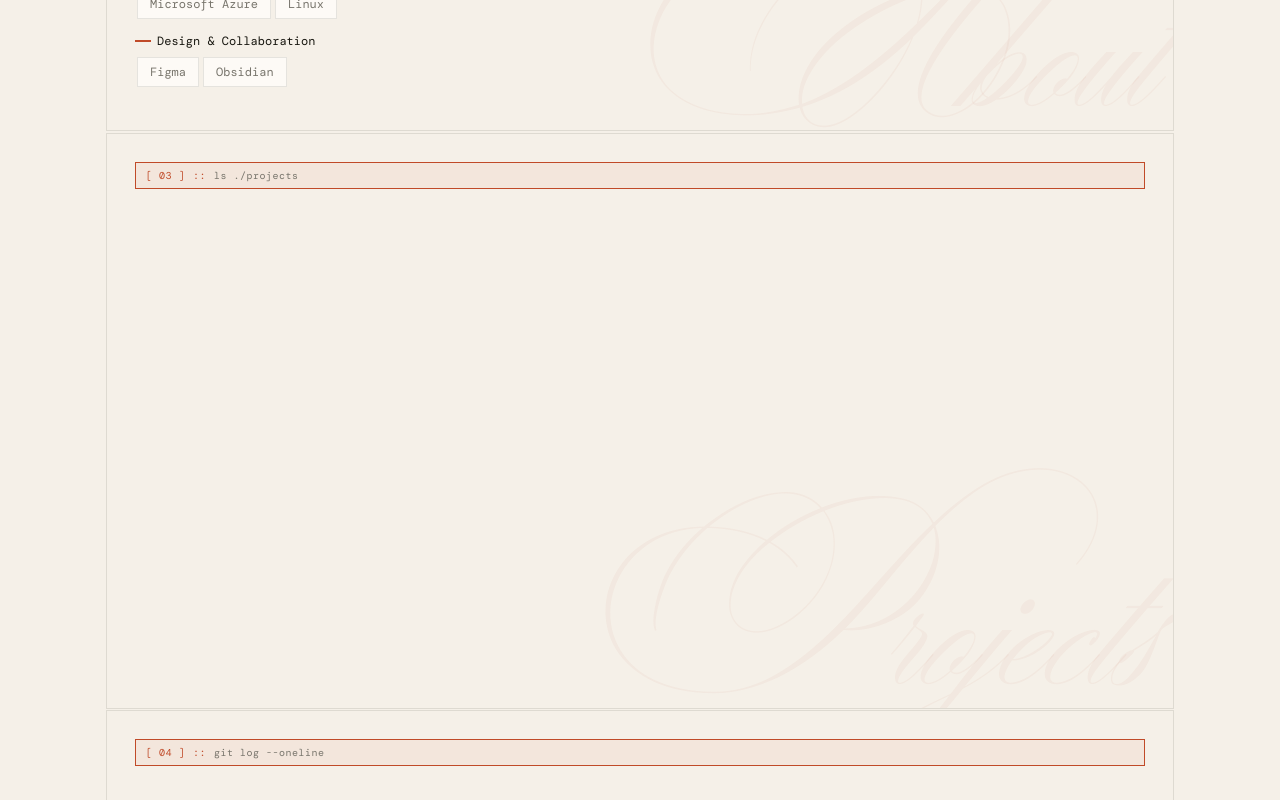
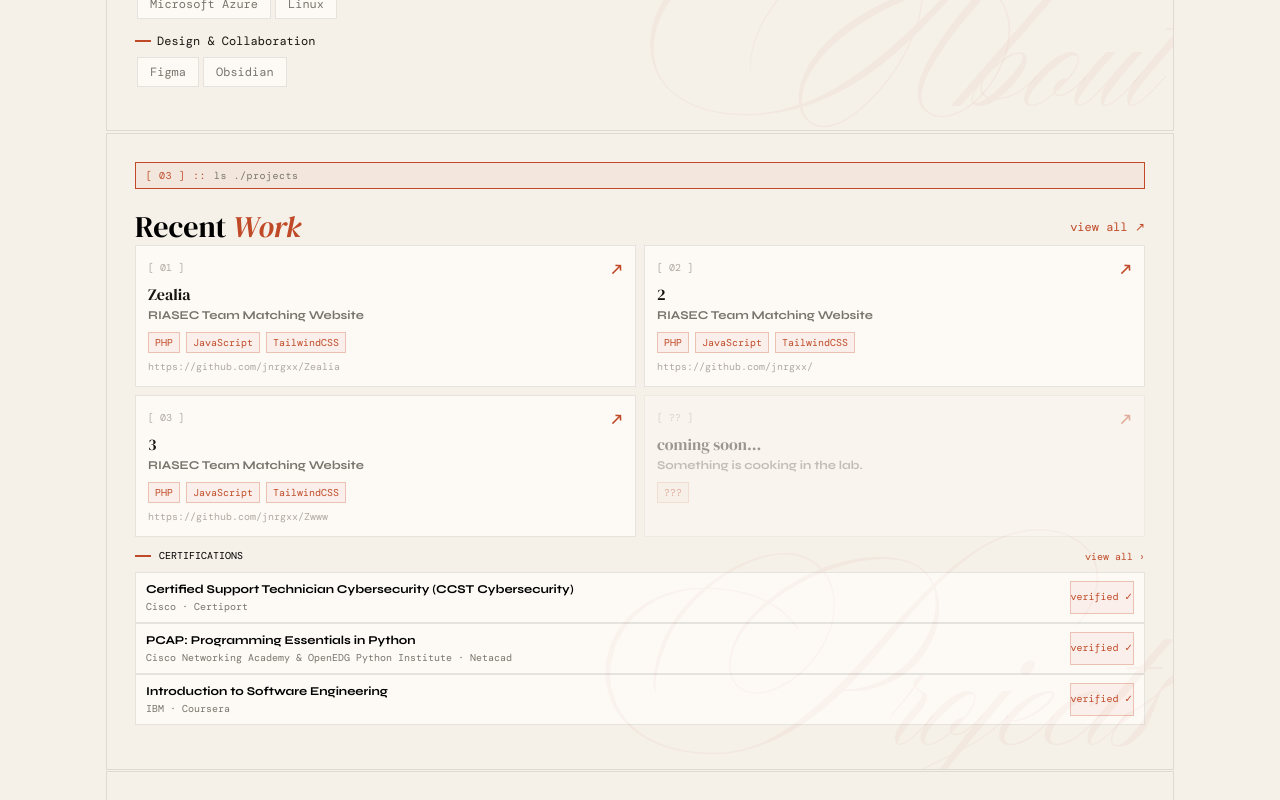
Before and after one commit to jnrgxx/portfolio, a React app: page / in a window 1280 px wide. Shown: the part 1080-1880 px from the top of the page. Built offline with nearby package versions, Linux system fonts and the light colour scheme; no server answers; the HTML template or start-up script is replaced by a standard one.

Commit message:
style: add global box-sizing rule and update font-family in index.css; refactor Stack component props and rename types in About and Projects sections for clarity

```diff
--- a/src/Components/Stack.tsx
+++ b/src/Components/Stack.tsx
@@ -6,6 +6,8 @@ type Stackture = {
 type StackProps = {
     readonly arr: Stackture[];
 }
+
+// Note: I didn't put the object of Stack here with the details because i want to re-use this in specific project page
 
 export default function Stack({ arr }: StackProps) {
     return (
--- a/src/Sections/About.tsx
+++ b/src/Sections/About.tsx
@@ -3,12 +3,12 @@ import GithubUserEvents from '../Components/GithubEvents';
 
 export default function About() {
 
-    type Stackture = {
+    type StackStructure = {
         category: string,
         tech: Array<string>
     }
 
-    const techStack: Stackture[] = [
+    const techStack: StackStructure[] = [
         {category: "Programming & Scripting", tech: ["PHP", "JavaScript", "Java", "Python", "Groovy", "SQL"]},
         {category: "Web & Backend", tech: ["ReactJS", "Laravel", "REST APIs", "MySQL", "PostgreSQL"]},
         {category: "Testing & DevOps", tech: ["JMeter", "Katalon Studio", "Postman", "Git", "GitHub", "Docker"]},
--- a/src/Sections/Projects.tsx
+++ b/src/Sections/Projects.tsx
@@ -1,12 +1,113 @@
 export default function Projects() {
 
+    // projects name, description, tech stack, link
+
+    interface ProjectStructure {
+        name: string,
+        desc: string,
+        stack: Array<string>,
+        url: string,
+    }
+
+    interface certStructure {
+        name: string,
+        company: string,
+        source: string,
+        verified: boolean,
+        url: string,
+    }
+
+    // Top 4: Projects
+    const projects: ProjectStructure[] = [
+        {name: "Zealia", desc: "RIASEC Team Matching Website", stack: ["PHP", "JavaScript", "TailwindCSS"], url: "https://github.com/jnrgxx/Zealia"},
+        {name: "2", desc: "RIASEC Team Matching Website", stack: ["PHP", "JavaScript", "TailwindCSS"], url: "https://github.com/jnrgxx/"},
+        {name: "3", desc: "RIASEC Team Matching Website", stack: ["PHP", "JavaScript", "TailwindCSS"], url: "https://github.com/jnrgxx/Zwww"},
+        {name: "coming soon...", desc: "Something is cooking in the lab.", stack: ["???"], url: "#"}
+    ]
+
+    // Top 3: Certifications
+
+    const certs: certStructure[] = [
+        {name: "Certified Support Technician Cybersecurity (CCST Cybersecurity)", company: "Cisco", source: "Certiport", verified: true, url: "https://www.credly.com/badges/bc2ec00f-6132-4eaf-ab01-6a4c0a89d89c/linked_in_profile"},
+        {name: "PCAP: Programming Essentials in Python", company: "Cisco Networking Academy & OpenEDG Python Institute", source: "Netacad", verified: true, url: "https://www.coursera.org/account/accomplishments/verify/MIOS4AP9U8C6"},
+        {name: "Introduction to Software Engineering", company: "IBM", source: "Coursera", verified: true, url: "https://www.linkedin.com/in/jrogeet/details/certifications/1734626606926/single-media-viewer?type=DOCUMENT&profileId=ACoAAEJd4MEBcNifXTtCX7fSTLw2-bqBBsTXlC0&lipi=urn%3Ali%3Apage%3Ad_flagship3_profile_view_base_certifications_details%3BkUL923axQFCs%2FlHOFgF%2Bxg%3D%3D"},
+    ]
+
     return (
-        <section className="overflow-hidden relative flex flex-col h-hero-height border border-bd bg-cr p-section-pad">
-             <div className="tracking-wider border-[0.5px] border-acc py-[5px] px-[10px] flex gap-2 font-dm-mono text-xxs text-muted bg-abg">
+        <section className="overflow-hidden relative flex flex-col min-h-hero-height border border-bd bg-cr p-section-pad">
+             <div className="mb-5 tracking-wider border-[0.5px] border-acc py-[5px] px-[10px] flex gap-2 font-dm-mono text-xxs text-muted bg-abg">
                 <p className="text-acc font-med">[ 03 ]</p>
                 <span className="text-acc">::</span>
                 ls ./projects
              </div>
+
+            <div className="mb-4 flex flex-col items-start">
+                <div className="flex flex-col w-full mb-3">
+                    <div className="flex justify-between items-center">
+                        <h1 className="font-dmserif text-3xl">Recent <em className="text-acc">Work</em></h1>
+                        <a href="#" className="text-xs text-acc font-dm-mono">view all ↗</a>
+                    </div>
+
+                    <div className="grid grid-cols-2 gap-2 w-full">
+                        {projects.map((p, index) =>
+                            <a key={p.url} href="#" className={`${p.url == "#" ? "opacity-40" : ""} flex flex-col p-3 bg-card border-[0.5px] border-bd`}>
+                                <div className="flex justify-between items-center">
+                                    <span className="font-dm-mono text-xxs text-sub mb-1">
+                                        {/* Print the Index of the project as number and add "0" at the start if it's less than 10 */}
+                                        [ {p.url == "#" ? "??" : String(index + 1).padStart(2, "0")} ]
+                                    </span>
+                                    <span className="text-acc">↗</span>
+                                </div>
+
+                                <div className="flex flex-col items-start">
+                                    <h3 className="font-dmserif text-base text-ink">{p.name}</h3>
+                                    <p className="mb-2 font-syne leading-normal text-xs text-muted">{p.desc}</p>
+
+                                    <div className="flex gap-1.5">
+                                        {p.stack.map((tech) =>
+                                            <div key={tech} className="text-acc font-dm-mono bg-abg border-[0.5px] border-abr px-1.5 py-0.5 text-xxs">{tech}</div>
+                                        )}
+                                    </div>
+
+                                    <a href={p.url} className="font-dm-mono text-xxs mt-1.5 text-sub">{p.url !== "#" ? p.url : ""}</a>
+
+                                    <div></div>
+                                </div>
+
+                            </a>
+                        )}
+                    </div>
+                </div>
+
+                <div className="flex w-full flex-col">
+
+                    {/* CERTIFICATIONS HEADER */}
+                    <div className=" flex mb-2 justify-between">
+                        <div className="flex gap-2 items-center">
+                            <span className="w-4 h-0.5 bg-acc inline-block"></span>
+                            <h3 className="font-dm-mono text-xxs font-medium leading-3.5">CERTIFICATIONS</h3>
+                        </div>
+
+                        <a href="#" className="font-dm-mono text-xxs text-acc">
+                            view all ›
+                        </a>
+                    </div>
+
+                    {/* Certificates */}
+                    {certs.map(c =>
+                        <div key={c.url} className="flex justify-between bg-card px-2.5 py-2 border-[0.5px] border-bd mb-0">
+                            <div className="flex flex-col items-start">
+                                <h2 className="text-xs">{c.name}</h2>
+                                <span className="font-dm-mono text-muted mt-0.5 text-xxs">{c.company} · {c.source}</span>
+                            </div>
+
+                            <div className="leading-none flex items-center font-dm-mono text-xxs text-acc bg-abg border-[0.5px] border-abr">verified ✓</div>
+                        </div>
+                       )}
+                </div>
+
+            </div>
+
              <div className="select-none font-descal absolute text-section-watermark -bottom-2 right-2 text-sectext">Projects</div>
         </section>
     )
--- a/src/index.css
+++ b/src/index.css
@@ -132,6 +132,12 @@
   gap: 0.1rem;
 }
 
+* {
+  box-sizing: border-box;
+
+}
+
 body {
   margin: 0;
+  font-family: 'Syne', sans-serif;
 }
```
